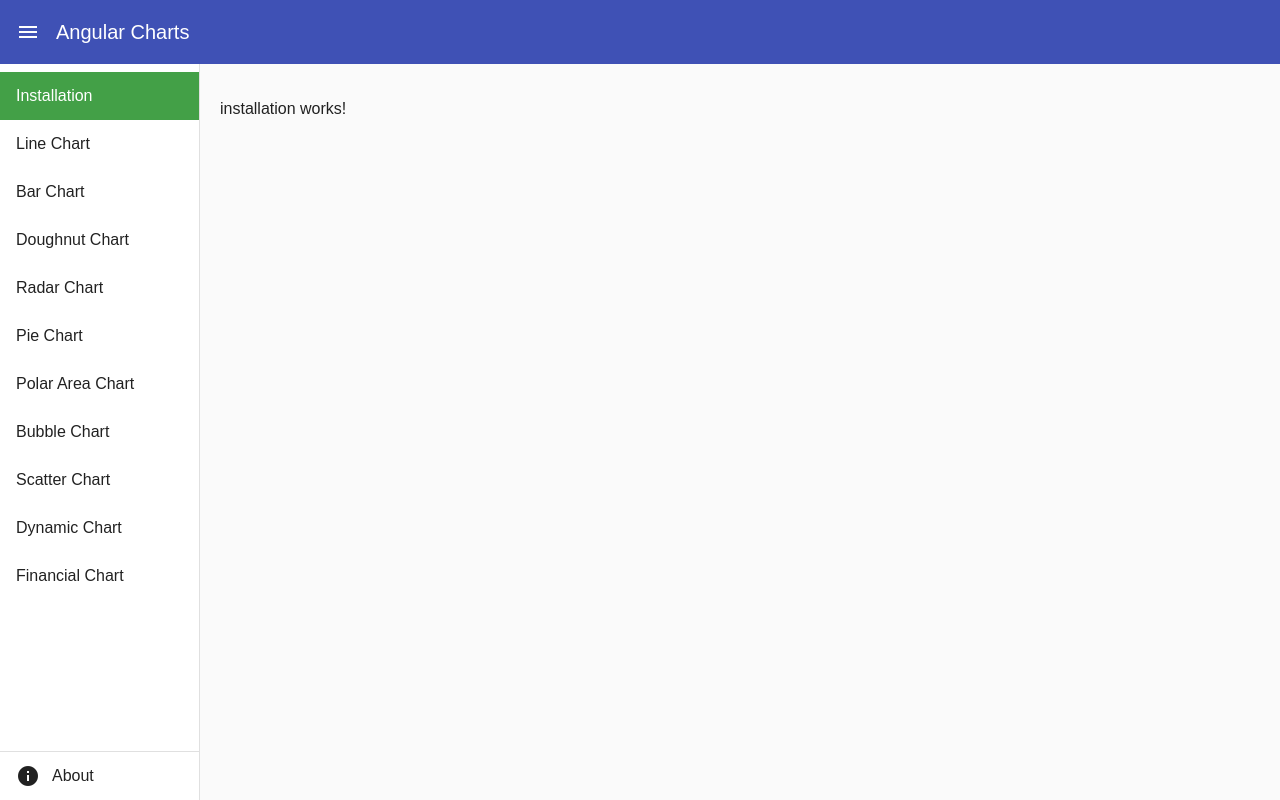
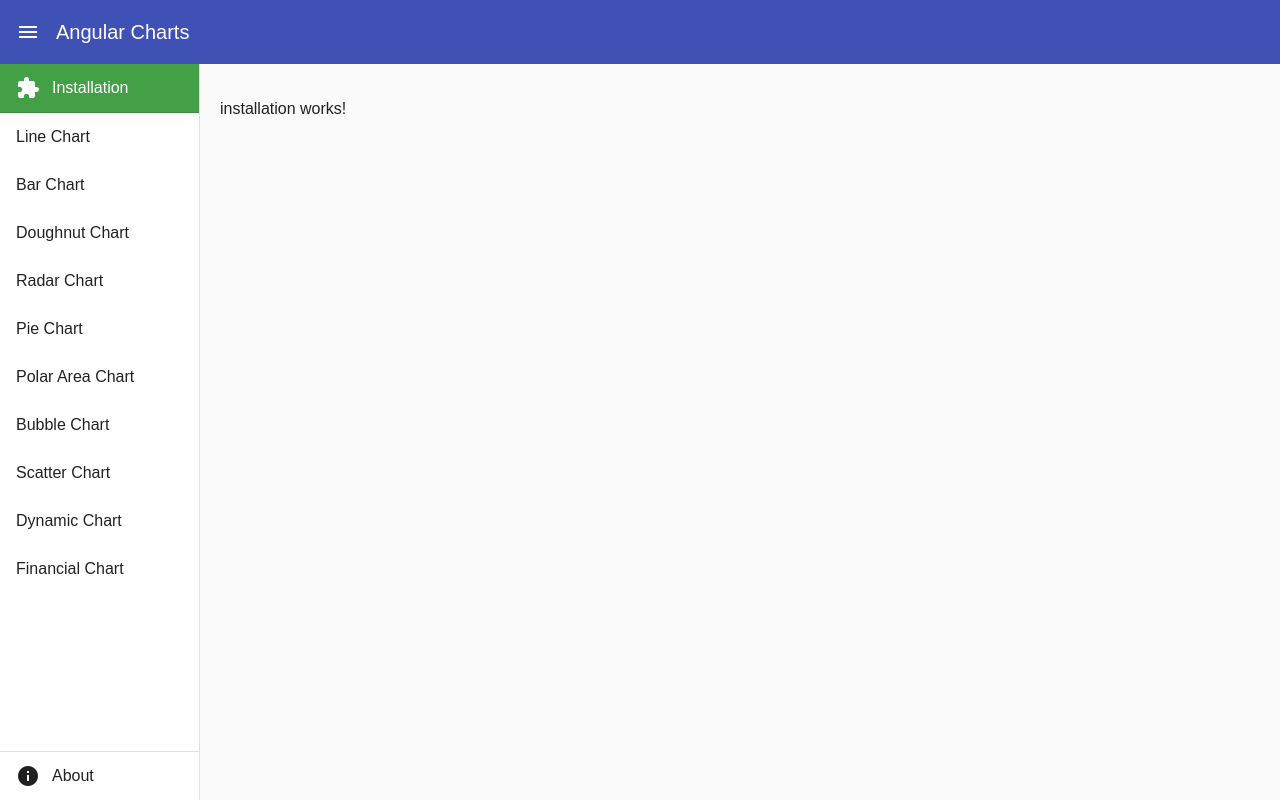
Before and after one commit to RinMinase/ng-charts, an Angular app in the folder demo/: page / in a window 1280 px wide. Built offline with nearby package versions, Linux system fonts and the light colour scheme.

Commit message:
Improved styles

```diff
--- a/demo/src/app/app.component.ts
+++ b/demo/src/app/app.component.ts
@@ -11,16 +11,16 @@ import { Component, OnInit } from "@angular/core";
 
     <mat-sidenav-container class="container">
       <mat-sidenav opened mode="side" class="sidenav">
-        <mat-list>
+        <mat-list class="sidenav-list">
           <mat-list-item
             *ngFor="let item of nav"
             class="c-pointer"
             (click)="setActiveList(item.name)"
-            [ngClass]="{ 'active-item': active === item.name }"
+            [ngClass]="{ 'active-item': active === item.name, div: item.div }"
           >
+            <i class="material-icons mr" *ngIf="item.icon">{{ item.icon }}</i>
             <span>{{ item.title }}</span>
           </mat-list-item>
-          <mat-divider class="logout-divider"></mat-divider>
           <mat-list-item
             class="c-pointer logout-menu"
             (click)="setActiveList('About')"
@@ -50,17 +50,18 @@ import { Component, OnInit } from "@angular/core";
   styles: [
     ".container { min-height: calc(100vh - 64px) }",
     ".sidenav { width: 200px }",
+    ".sidenav-list { height: 100%; display: flex; flex-direction: column; padding: 0 }",
     ".content { padding: 20px 20px }",
     ".active-item { background-color: #43A047; color: #FFF }",
-    ".logout-menu { position: absolute; bottom: 0 }",
-    ".logout-divider { position: absolute; bottom: 48px; width: 100% }",
+    ".div { border-bottom: 1px solid rgba(0,0,0,.12) }",
+    ".logout-menu { margin-top: auto; border-top: 1px solid rgba(0,0,0,.12) }",
   ],
 })
 export class AppComponent implements OnInit {
   active: string = "Install";
 
-  nav: Array<{ name: string; title: string }> = [
-    { name: "Install", title: "Installation" },
+  nav: Array<{ name: string; title: string; icon?: string; div?: boolean }> = [
+    { name: "Install", title: "Installation", icon: "extension", div: true },
     { name: "Line", title: "Line Chart" },
     { name: "Bar", title: "Bar Chart" },
     { name: "Doughnut", title: "Doughnut Chart" },
```
